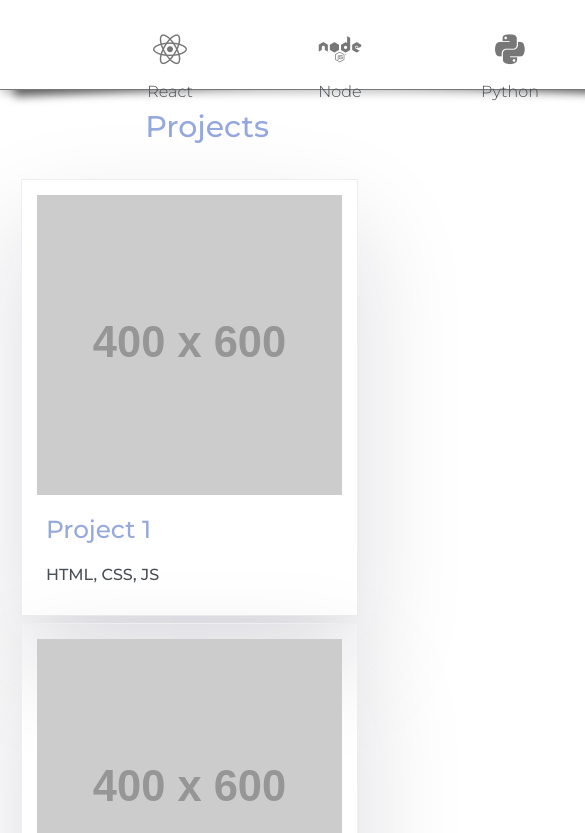
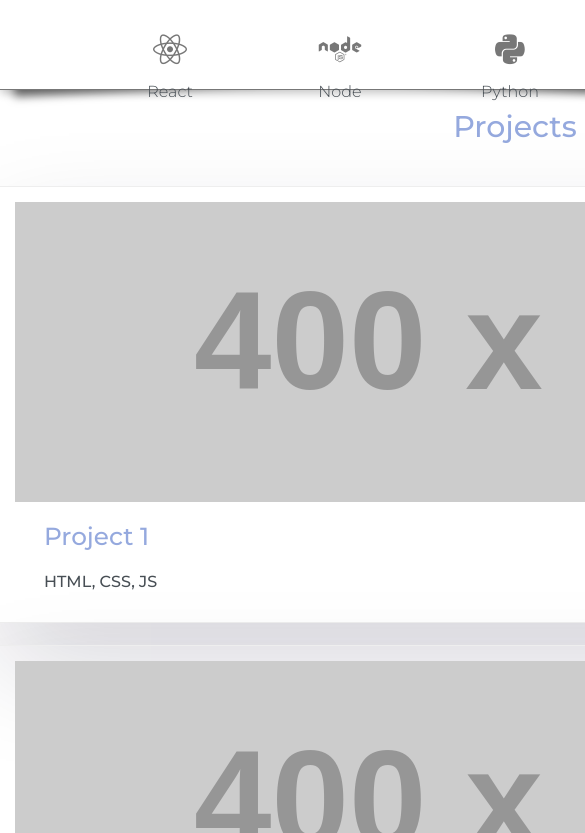
Before and after one commit to oliverEddy/Olivers-Portfolio, a React (Create React App) app: page / in a window 390 px wide. Shown: the part 1491-2324 px from the top of the page, 585 px wide, since content can reach past the window. Built offline with nearby package versions, Linux system fonts and the light colour scheme.

Commit message:
Matched work responsiveness to abouts

```diff
--- a/src/components/section/Works.css
+++ b/src/components/section/Works.css
@@ -1,5 +1,5 @@
 .third {
-    width: 85%;
+    width: 1840px;
     min-height: 100vh;
     margin: 2.5% auto;
     margin-top: 5%;
@@ -21,3 +21,18 @@
   .pp-head {
     text-align: center;
   }
+
+  @media (max-width: 2300px) {
+    .third {
+      width: 1530px;
+    }}
+
+    @media (max-width: 1900px) {
+      .third {
+        width: 1240px;
+      }}
+
+      @media (max-width: 1500px) {
+        .third {
+          width: 1040px;
+        }}
```
